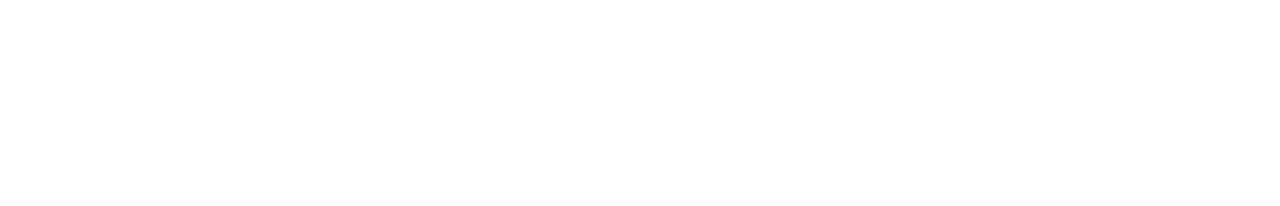
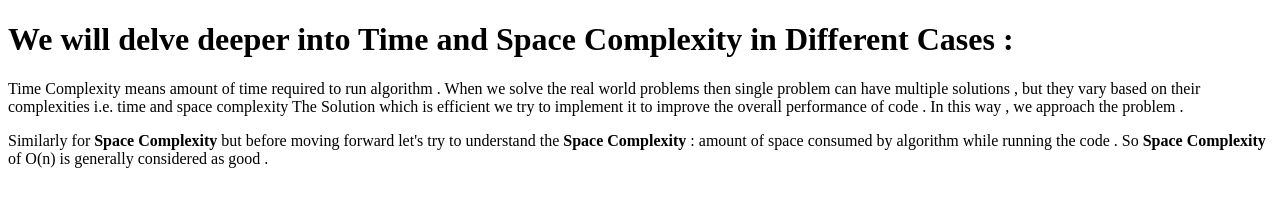
Before and after one commit to acciojob/time-and-space-complexity-rd1476453, a website: page main.html in a window 1280 px wide. Drawn offline with Linux system fonts and the light colour scheme.

Commit message:
created a submission

```diff
--- a/main.html
+++ b/main.html
@@ -8,6 +8,22 @@
 
 <body>
 	<!-- the entire body must be written by student -->
+
+	<h1> We will delve deeper into Time and Space Complexity in Different Cases : </h1>
+
+	<p>
+		Time Complexity means amount of time required to run algorithm . When we solve
+		the real world problems then single problem can have multiple solutions ,
+		but they vary based on their complexities i.e. time and space complexity
+		The Solution which is efficient we try to implement it to improve the overall performance of code .
+		In this way , we approach the problem .
+	</p>
+	<p>
+		Similarly for <b>Space Complexity</b> but before moving forward
+		let's try to understand the <b>Space Complexity</b> :
+		amount of space consumed by algorithm while running the code .
+		So <b>Space Complexity</b> of O(n) is generally considered as good .
+	</p>
     <script type="text/javascript" src="./script.js">
 </script>
 
```
